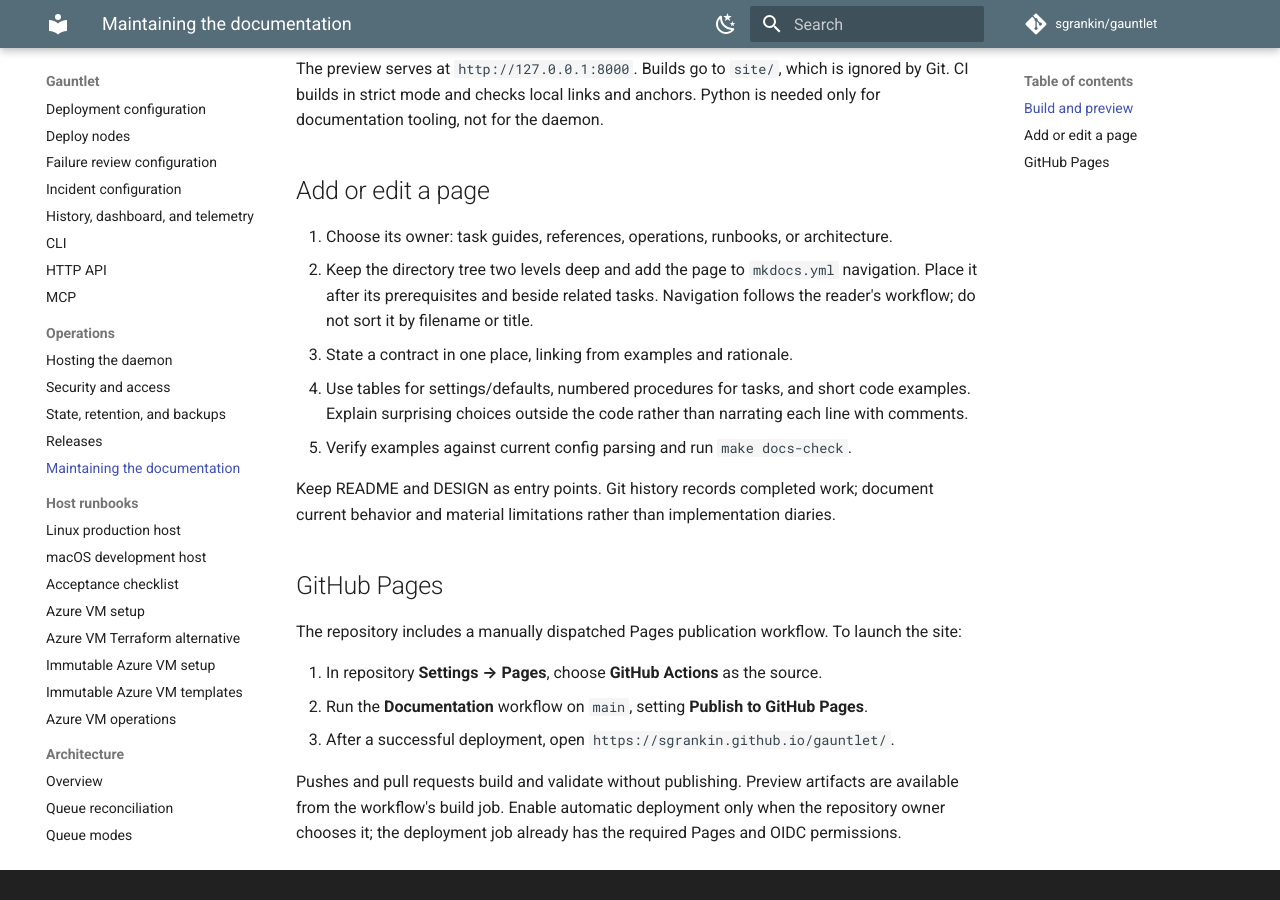
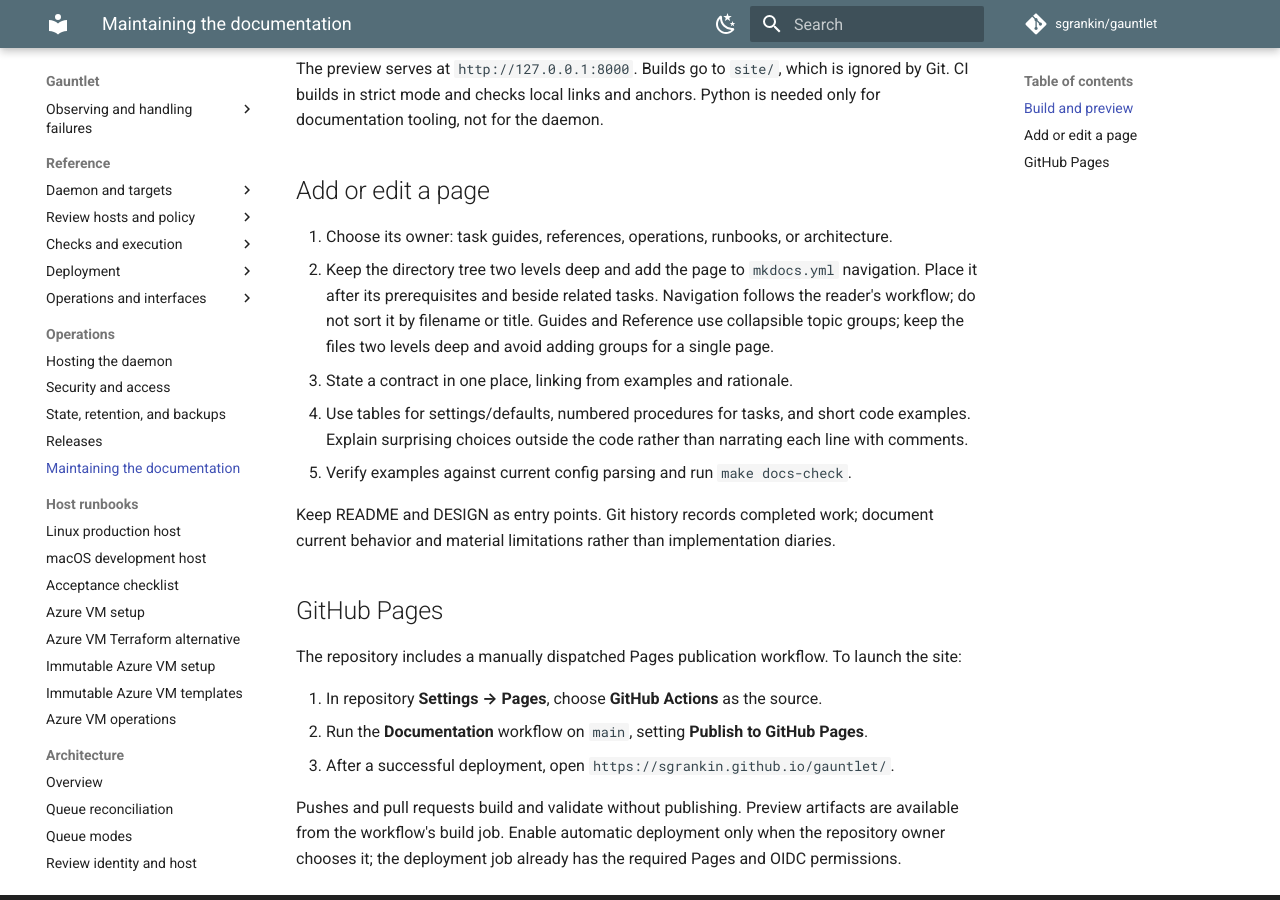
Before and after one commit to sgrankin/gauntlet, an MkDocs documentation site: the page built from docs/operations/documentation.md, in a window 1280 px wide and 900 px high, scrolled down 379 px. Built offline with MkDocs 1.6.1 and Material for MkDocs 9.7.7, drawn with Linux system fonts in a browser that asks for light colours; comment, search, counter and statistics services are not loaded.

Commit message:
docs: group guides and references into collapsible topics

```diff
--- a/docs/operations/documentation.md
+++ b/docs/operations/documentation.md
@@ -21,7 +21,9 @@ Python is needed only for documentation tooling, not for the daemon.
 1. Choose its owner: task guides, references, operations, runbooks, or architecture.
 2. Keep the directory tree two levels deep and add the page to `mkdocs.yml` navigation.
    Place it after its prerequisites and beside related tasks. Navigation follows
-   the reader's workflow; do not sort it by filename or title.
+   the reader's workflow; do not sort it by filename or title. Guides and
+   Reference use collapsible topic groups; keep the files two levels deep and
+   avoid adding groups for a single page.
 3. State a contract in one place, linking from examples and rationale.
 4. Use tables for settings/defaults, numbered procedures for tasks, and short
    code examples. Explain surprising choices outside the code rather than
--- a/mkdocs.yml
+++ b/mkdocs.yml
@@ -41,46 +41,56 @@ markdown_extensions:
 - tables
 - pymdownx.superfences
 - pymdownx.highlight
-# Curated reading order: prerequisites before dependent tasks, never alphabetical.
+# Curated reading order; nested groups collapse except along the active page path.
 nav:
 - Home: index.md
 - Guides:
-  - Quickstart: guides/quickstart.md
-  - Validating configuration: guides/validating.md
-  - Landing changes: guides/landing.md
-  - GitHub credentials: guides/github-auth.md
-  - GitHub PRs and stacks: guides/github.md
-  - Gerrit changes: guides/gerrit.md
-  - Container executor: guides/containers.md
-  - Conditional checks: guides/conditional-checks.md
-  - Writing policy: guides/policy.md
-  - Using receipts: guides/receipts.md
-  - Deployment and promotion: guides/deployment.md
-  - Slack setup: guides/slack.md
-  - Telemetry: guides/telemetry.md
-  - Failure investigation: guides/failure-review.md
-  - Incident controls: guides/incidents.md
+  - Getting started:
+    - Quickstart: guides/quickstart.md
+    - Validating configuration: guides/validating.md
+    - Landing changes: guides/landing.md
+  - Connecting review hosts:
+    - GitHub credentials: guides/github-auth.md
+    - GitHub PRs and stacks: guides/github.md
+    - Gerrit changes: guides/gerrit.md
+  - Writing validation:
+    - Container executor: guides/containers.md
+    - Conditional checks: guides/conditional-checks.md
+    - Writing policy: guides/policy.md
+  - Deployment:
+    - Using receipts: guides/receipts.md
+    - Deployment and promotion: guides/deployment.md
+  - Observing and handling failures:
+    - Slack setup: guides/slack.md
+    - Telemetry: guides/telemetry.md
+    - Failure investigation: guides/failure-review.md
+    - Incident controls: guides/incidents.md
 - Reference:
-  - Daemon configuration: reference/daemon.md
-  - Targets and scheduling: reference/targets.md
-  - Forge configuration: reference/github.md
-  - Operator policy: reference/policy.md
-  - Commit signing: reference/signing.md
-  - Execution configuration: reference/execution.md
-  - Writing checks: reference/checks.md
-  - Check environment reference: reference/environment.md
-  - Shared services: reference/services.md
-  - Candidate-built images: reference/images.md
-  - Receipts: reference/receipts.md
-  - Summaries and post-land hooks: reference/automation.md
-  - Deployment configuration: reference/deployment.md
-  - Deploy nodes: reference/deploy-nodes.md
-  - Failure review configuration: reference/failure-review.md
-  - Incident configuration: reference/incidents.md
-  - History, dashboard, and telemetry: reference/observability.md
-  - CLI: reference/cli.md
-  - HTTP API: reference/http-api.md
-  - MCP: reference/mcp.md
+  - Daemon and targets:
+    - Daemon configuration: reference/daemon.md
+    - Targets and scheduling: reference/targets.md
+  - Review hosts and policy:
+    - Forge configuration: reference/github.md
+    - Operator policy: reference/policy.md
+    - Commit signing: reference/signing.md
+  - Checks and execution:
+    - Execution configuration: reference/execution.md
+    - Writing checks: reference/checks.md
+    - Check environment reference: reference/environment.md
+    - Shared services: reference/services.md
+    - Candidate-built images: reference/images.md
+    - Receipts: reference/receipts.md
+  - Deployment:
+    - Summaries and post-land hooks: reference/automation.md
+    - Deployment configuration: reference/deployment.md
+    - Deploy nodes: reference/deploy-nodes.md
+  - Operations and interfaces:
+    - Failure review configuration: reference/failure-review.md
+    - Incident configuration: reference/incidents.md
+    - History, dashboard, and telemetry: reference/observability.md
+    - CLI: reference/cli.md
+    - HTTP API: reference/http-api.md
+    - MCP: reference/mcp.md
 - Operations:
   - Hosting the daemon: operations/hosting.md
   - Security and access: operations/security.md
```
